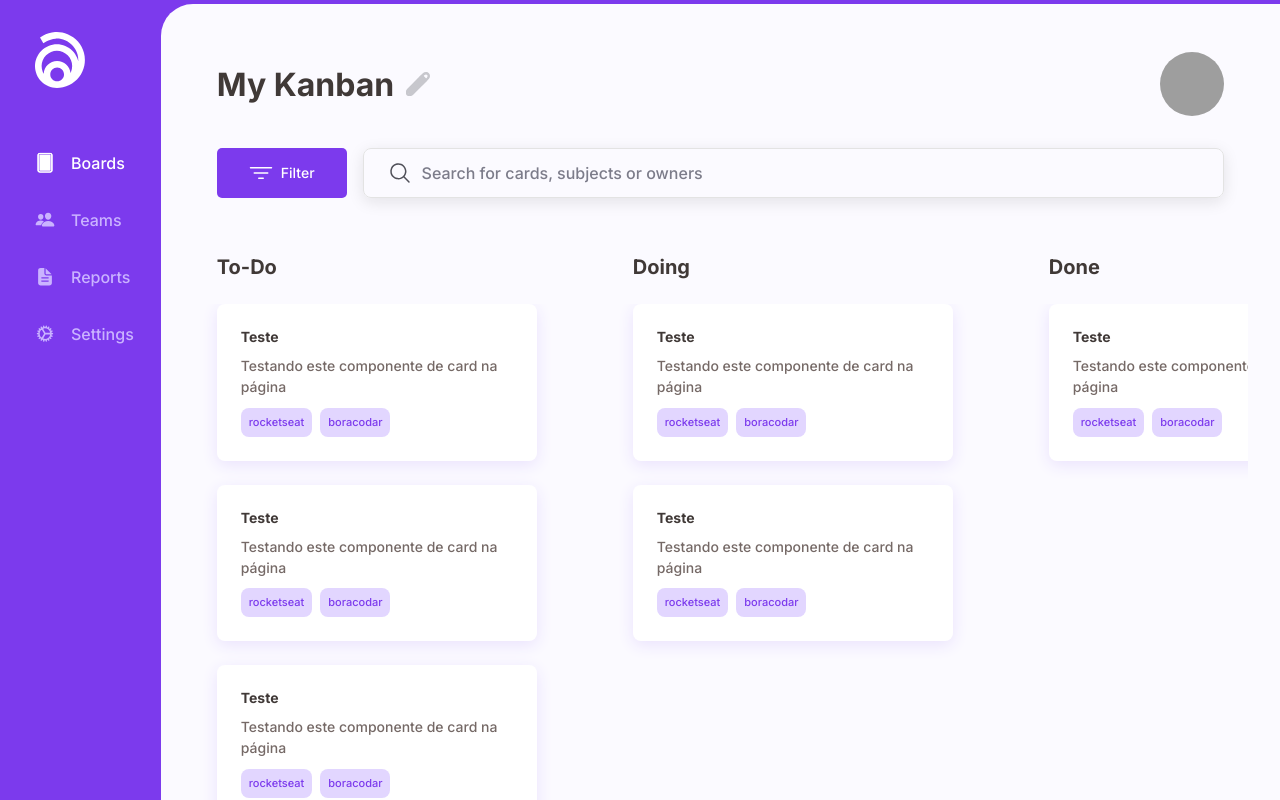
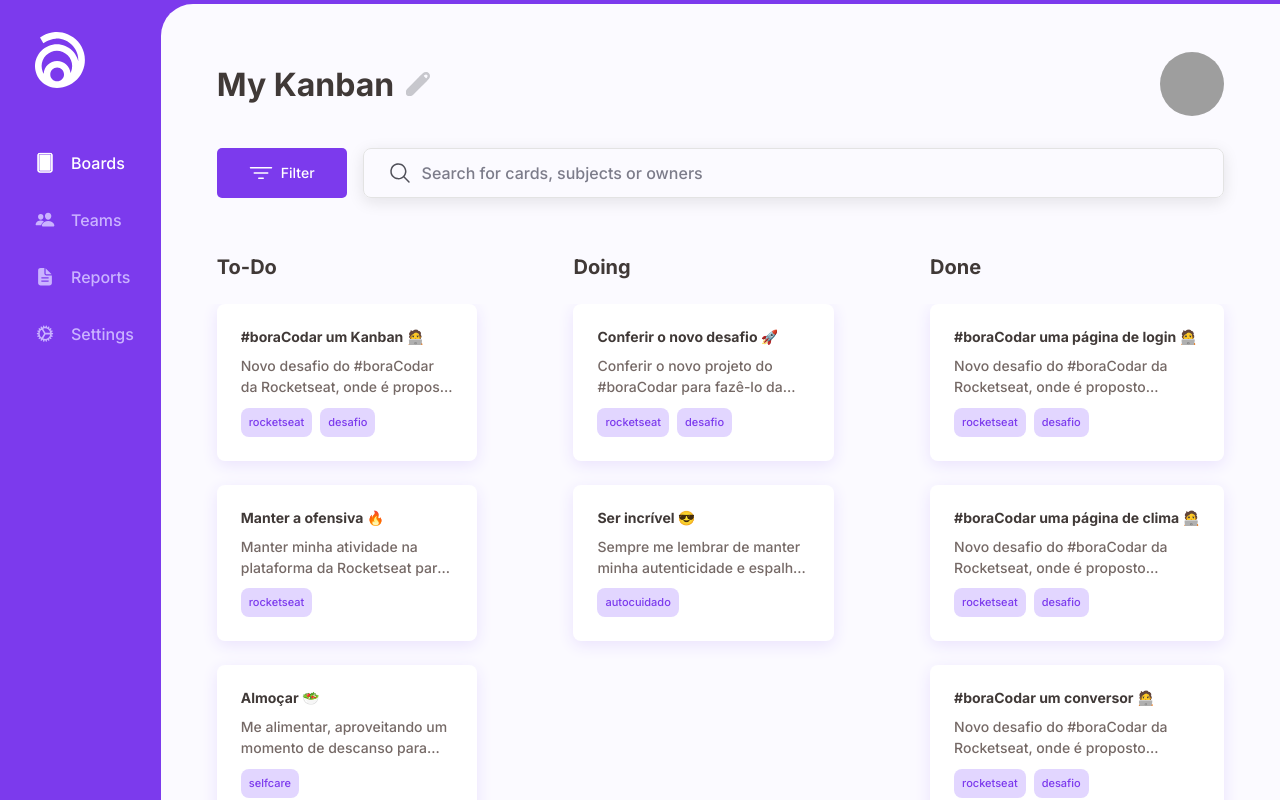
Before and after one commit to KrisMazzini/boraCodar-12, a React (Vite) app: page / in a window 1280 px wide. Built offline with nearby package versions, Linux system fonts and the light colour scheme; grey boxes are pictures that could not be loaded.

Commit message:
make cards draggable

```diff
--- a/package.json
+++ b/package.json
@@ -14,13 +14,15 @@
     "react": "^18.2.0",
     "react-dom": "^18.2.0",
     "react-router-dom": "^6.9.0",
-    "styled-components": "^5.3.9"
+    "styled-components": "^5.3.9",
+    "uuid": "^9.0.0"
   },
   "devDependencies": {
     "@rocketseat/eslint-config": "^1.2.0",
     "@types/react": "^18.0.28",
     "@types/react-dom": "^18.0.11",
     "@types/styled-components": "^5.1.26",
+    "@types/uuid": "^9.0.1",
     "@vitejs/plugin-react": "^3.1.0",
     "eslint": "^8.36.0",
     "typescript": "^4.9.3",
--- a/src/components/Card/index.tsx
+++ b/src/components/Card/index.tsx
@@ -1,15 +1,22 @@
+import { DragEvent } from 'react'
+
 import { Container, TagsWrapper } from './styles'
 import { Tag } from '../Tag'
 
-interface CardProps {
+export interface CardProps {
   title: string
   description: string
   tags?: string[]
+  id: string
 }
 
-export function Card({ title, description, tags }: CardProps) {
+export function Card({ title, description, tags, id }: CardProps) {
+  function handleDragStart(event: DragEvent<HTMLDivElement>) {
+    event.dataTransfer.setData('text/plain', id)
+  }
+
   return (
-    <Container>
+    <Container draggable onDragStart={handleDragStart}>
       <h4>{title}</h4>
       <p>{description}</p>
       <TagsWrapper>
--- a/src/components/Card/styles.ts
+++ b/src/components/Card/styles.ts
@@ -1,7 +1,7 @@
 import styled from 'styled-components'
 
 export const Container = styled.div`
-  width: 32rem;
+  width: 100%;
 
   padding: 2.4rem;
   border-radius: 8px;
--- a/src/components/CardList/index.tsx
+++ b/src/components/CardList/index.tsx
@@ -1,16 +1,46 @@
-import { ReactNode } from 'react'
-import { CardsWrapper, Container } from './styles'
+import { useState, ReactNode, DragEvent } from 'react'
+import { CardsWrapper, Container, DraggedOverContainer } from './styles'
+
+export type StatusType = 'to-do' | 'doing' | 'done'
 
 interface CardListProps {
-  status: 'to-do' | 'doing' | 'done'
+  status: StatusType
   children: ReactNode
+  handleUpdateTask: (changingTaskId: string, newStatus: StatusType) => void
 }
 
-export function CardList({ status, children }: CardListProps) {
+export function CardList({
+  status,
+  children,
+  handleUpdateTask,
+}: CardListProps) {
+  const [isDraggingOver, setIsDraggingOver] = useState(false)
+
+  function handleDrop(event: DragEvent<HTMLDivElement>) {
+    const taskId = event.dataTransfer?.getData('text/plain') || ''
+    handleUpdateTask(taskId, status)
+    setIsDraggingOver(false)
+  }
+
+  function handleDragOver(event: DragEvent) {
+    event.preventDefault()
+    setIsDraggingOver(true)
+  }
+
+  function handleDragLeave(event: DragEvent) {
+    setIsDraggingOver(false)
+  }
+
+  const CardListContainer = isDraggingOver ? DraggedOverContainer : Container
+
   return (
-    <Container>
+    <CardListContainer
+      onDrop={handleDrop}
+      onDragOver={handleDragOver}
+      onDragLeave={handleDragLeave}
+    >
       <h3>{status}</h3>
       <CardsWrapper>{children}</CardsWrapper>
-    </Container>
+    </CardListContainer>
   )
 }
--- a/src/components/CardList/styles.ts
+++ b/src/components/CardList/styles.ts
@@ -1,10 +1,13 @@
 import styled from 'styled-components'
 
 export const Container = styled.div`
+  width: 37rem;
   height: 100%;
 
   display: flex;
   flex-direction: column;
+
+  border-radius: 8px 8px 0 0;
 
   h3 {
     padding: 2.4rem;
@@ -15,6 +18,11 @@ export const Container = styled.div`
 
     text-transform: capitalize;
   }
+`
+
+export const DraggedOverContainer = styled(Container)`
+  background-color: ${(props) => props.theme['purple-100']};
+  filter: brightness(0.9);
 `
 
 export const CardsWrapper = styled.div`
--- a/src/pages/Home/components/Kanban/index.tsx
+++ b/src/pages/Home/components/Kanban/index.tsx
@@ -1,47 +1,125 @@
+import { v4 as uuidv4 } from 'uuid'
+
 import { Container } from './styles'
 
-import { Card } from '../../../../components/Card'
-import { CardList } from '../../../../components/CardList'
+import { Card, CardProps } from '../../../../components/Card'
+import { CardList, StatusType } from '../../../../components/CardList'
+import { useState } from 'react'
+
+interface TaskType extends CardProps {
+  status: StatusType
+}
 
 export function Kanban() {
+  const [tasks, setTasks] = useState<TaskType[]>([
+    {
+      id: uuidv4(),
+      title: '#boraCodar um Kanban 🧑‍💻',
+      description:
+        'Novo desafio do #boraCodar da Rocketseat, onde é proposto construir um quadro de Kanban.',
+      tags: ['rocketseat', 'desafio'],
+      status: 'to-do',
+    },
+    {
+      id: uuidv4(),
+      title: 'Manter a ofensiva 🔥',
+      description:
+        'Manter minha atividade na plataforma da Rocketseat para não perder a ofensiva',
+      tags: ['rocketseat'],
+      status: 'to-do',
+    },
+    {
+      id: uuidv4(),
+      title: 'Almoçar 🥗',
+      description:
+        'Me alimentar, aproveitando um momento de descanso para recarregar minhas energias durante o almoço',
+      tags: ['selfcare'],
+      status: 'to-do',
+    },
+    {
+      id: uuidv4(),
+      title: 'Conferir o novo desafio 🚀 ',
+      description:
+        'Conferir o novo projeto do #boraCodar para fazê-lo da melhor maneira possível',
+      tags: ['rocketseat', 'desafio'],
+      status: 'doing',
+    },
+    {
+      id: uuidv4(),
+      title: 'Ser incrível 😎',
+      description:
+        'Sempre me lembrar de manter minha autenticidade e espalhar amor',
+      tags: ['autocuidado'],
+      status: 'doing',
+    },
+    {
+      id: uuidv4(),
+      title: '#boraCodar uma página de login 🧑‍💻',
+      description:
+        'Novo desafio do #boraCodar da Rocketseat, onde é proposto construir um quadro de Kanban.',
+      tags: ['rocketseat', 'desafio'],
+      status: 'done',
+    },
+    {
+      id: uuidv4(),
+      title: '#boraCodar uma página de clima 🧑‍💻',
+      description:
+        'Novo desafio do #boraCodar da Rocketseat, onde é proposto construir um quadro de Kanban.',
+      tags: ['rocketseat', 'desafio'],
+      status: 'done',
+    },
+    {
+      id: uuidv4(),
+      title: '#boraCodar um conversor 🧑‍💻',
+      description:
+        'Novo desafio do #boraCodar da Rocketseat, onde é proposto construir um quadro de Kanban.',
+      tags: ['rocketseat', 'desafio'],
+      status: 'done',
+    },
+  ])
+
+  const statusList: StatusType[] = ['to-do', 'doing', 'done']
+
+  function handleChangeTaskStatus(
+    changingTaskId: string,
+    newStatus: StatusType,
+  ) {
+    const updatedTasks = tasks.map((task) => {
+      if (task.id === changingTaskId) {
+        return { ...task, status: newStatus }
+      }
+
+      return task
+    })
+
+    setTasks(updatedTasks)
+  }
+
   return (
     <Container>
-      <CardList status="to-do">
-        <Card
-          title="Teste"
-          description="Testando este componente de card na página"
-          tags={['rocketseat', 'boraCodar']}
-        />
-        <Card
-          title="Teste"
-          description="Testando este componente de card na página"
-          tags={['rocketseat', 'boraCodar']}
-        />
-        <Card
-          title="Teste"
-          description="Testando este componente de card na página"
-          tags={['rocketseat', 'boraCodar']}
-        />
-      </CardList>
-      <CardList status="doing">
-        <Card
-          title="Teste"
-          description="Testando este componente de card na página"
-          tags={['rocketseat', 'boraCodar']}
-        />
-        <Card
-          title="Teste"
-          description="Testando este componente de card na página"
-          tags={['rocketseat', 'boraCodar']}
-        />
-      </CardList>
-      <CardList status="done">
-        <Card
-          title="Teste"
-          description="Testando este componente de card na página"
-          tags={['rocketseat', 'boraCodar']}
-        />
-      </CardList>
+      {statusList.map((status) => {
+        return (
+          <CardList
+            status={status}
+            key={status}
+            handleUpdateTask={handleChangeTaskStatus}
+          >
+            {tasks
+              .filter((task) => task.status === status)
+              .map((task) => {
+                return (
+                  <Card
+                    id={task.id}
+                    title={task.title}
+                    description={task.description}
+                    tags={task.tags}
+                    key={task.id}
+                  />
+                )
+              })}
+          </CardList>
+        )
+      })}
     </Container>
   )
 }
```
Also changed, not shown: 1 other file (tests, documents, lock files or other folders).
